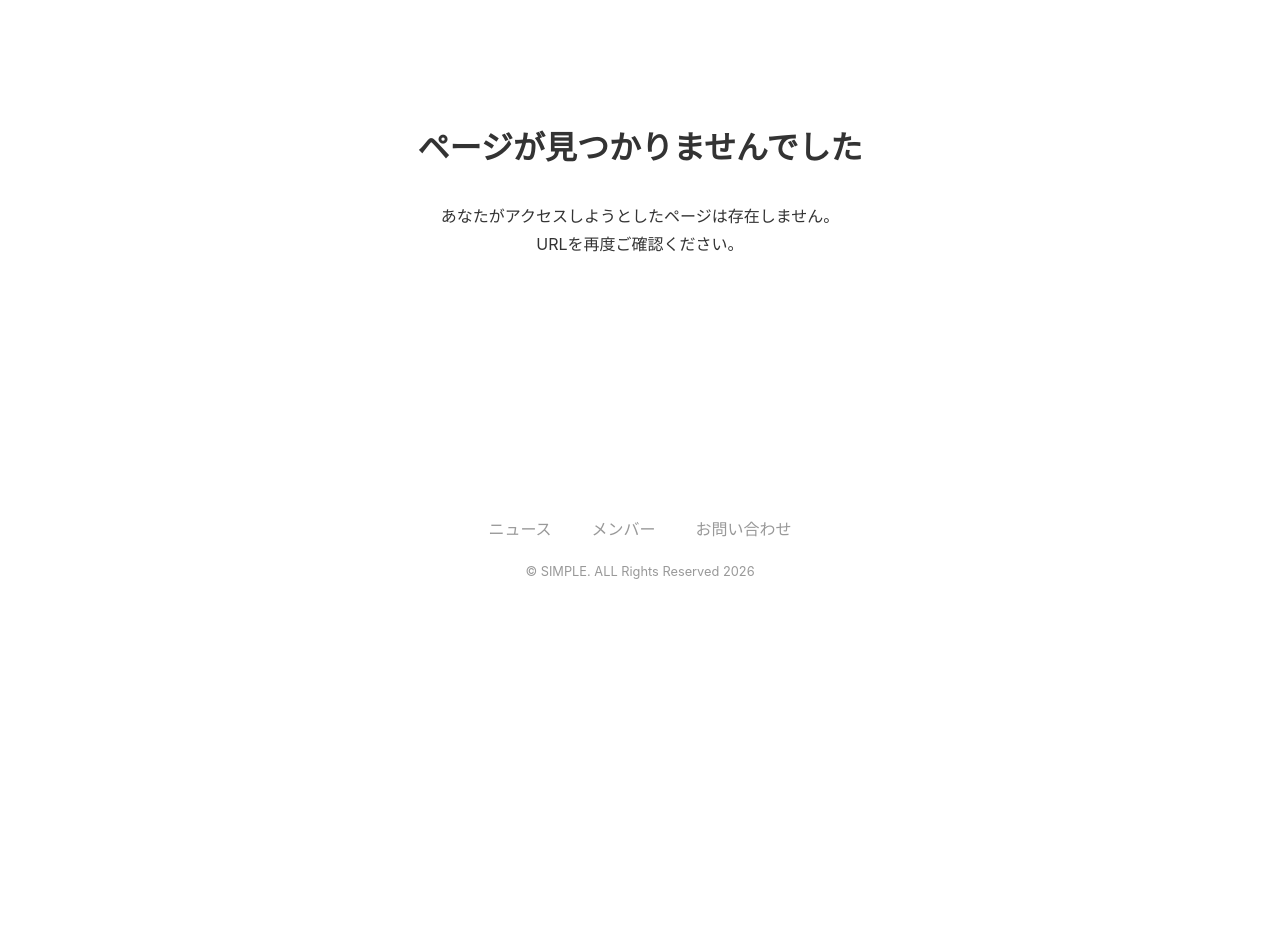
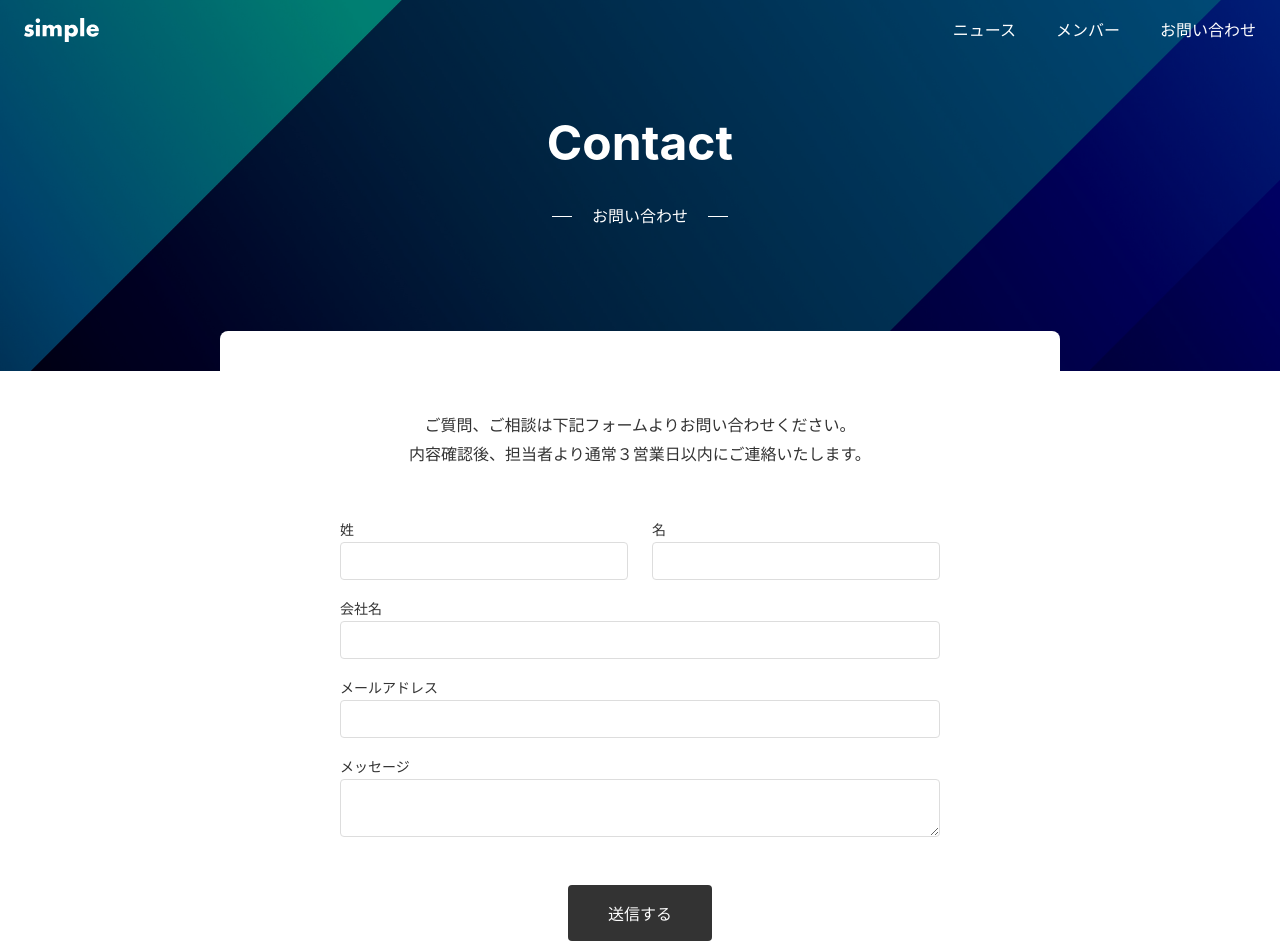
Before and after one commit to msk-0604/next-site, a Next.js app: page /contact in a window 1280 px wide. Before the commit this address had no page. Shown: the top 952 px of the page. Before the commit the page ends 800 px from the top, so only its background shows below. Built offline with nearby package versions, Linux system fonts and the light colour scheme.

Commit message:
第9章まで完了

```diff
--- /dev/null
+++ b/app/_actions/contact.ts
@@ -0,0 +1,98 @@
+"use server";
+
+function validateEmail(email:string) {
+  const pattern = /^[^\s@]+@[^\s@]+\.[^\s@]+$/;
+  return pattern.test(email);
+}
+
+export async function createContactData(_prevState:any, formData:
+    FormData) {
+        const rawFormData = {
+            lastname:formData.get("lastname") as string,
+            firstname:formData.get("firstname") as string,
+            company:formData.get("company") as string,
+            email : formData.get("email") as string,
+            message: formData.get("message") as string,
+        };
+
+    if(!rawFormData.lastname) {
+        return {
+            status: "error",
+            message: "姓を入力してください",
+        };
+    }
+    if (!rawFormData.firstname) {
+        return {
+            status: "error",
+            message: "名を入力してください",
+        };
+    }
+     if (!rawFormData.company) {
+        return {
+            status: "error",
+            message: "会社名を入力してください",
+        };
+    }
+     if (!rawFormData.email) {
+        return {
+            status: "error",
+            message: "メールアドレスを入力してください",
+        };
+    }
+     if (!rawFormData.message) {
+        return {
+            status: "error",
+            message: "メッセージを入力してください",
+        };
+    }
+    const result = await fetch(
+        `https://api.hsforms.com/submissions/v3/integration/submit/${process.env.HUBSPOT_PORTAL_ID}/${process.env.HUBSPOT_FORM_ID}`,
+        {
+            method: "POST",
+            headers: {
+                "Content-Type" : "application/json",
+            },
+            body: JSON.stringify({
+                fields: [
+                    {
+                        objectTypeId: "0-1",
+                        name: "lastname",
+                        value: rawFormData.lastname,
+                    },
+                     {
+                        objectTypeId: "0-1",
+                        name: "firstname",
+                        value: rawFormData.firstname,
+                    },
+                     {
+                        objectTypeId: "0-1",
+                        name: "company",
+                        value: rawFormData.company,
+                    },
+                     {
+                        objectTypeId: "0-1",
+                        name: "email",
+                        value: rawFormData.email,
+                    },
+                     {
+                        objectTypeId: "0-1",
+                        name: "message",
+                        value: rawFormData.message,
+                    },
+                ],
+            }),
+        },
+    );
+
+    try {
+        await result.json();
+    } catch (e) {
+        console.log(e);
+        return {
+            status: "error",
+            message: "お問い合わせに失敗しました",
+        };
+    }
+
+    return {status: "success",message: "OK"};
+}
--- /dev/null
+++ b/app/components/ContactForm/index.module.css
@@ -0,0 +1,73 @@
+.form {
+  max-width: 600px;
+  margin: 0 auto;
+}
+
+.item {
+  display: flex;
+  flex-direction: column;
+  flex: 1;
+  padding: 8px 0;
+}
+
+.horizontal {
+  display: flex;
+  justify-content: flex-start;
+  align-items: center;
+  width: 100%;
+  gap: 24px;
+}
+
+.label {
+  font-size: 14px;
+}
+
+.textfield {
+  border: 1px solid var(--color-border);
+  padding: 8px;
+  border-radius: 4px;
+  line-height: 1.5;
+  width: 100%;
+}
+
+.textarea {
+  border: 1px solid var(--color-border);
+  padding: 8px;
+  border-radius: 4px;
+  line-height: 1.5;
+  width: 100%;
+}
+
+.actions {
+  text-align: center;
+  margin-top: 40px;
+}
+
+.button {
+  border: none;
+  background-color: var(--color-button-primary);
+  padding: 16px 40px;
+  font-size: 16px;
+  border-radius: 4px;
+  color: var(--color-text-unpainted);
+  cursor: pointer;
+}
+
+.success {
+  background-color: var(--color-bg-sub);
+  text-align: center;
+  padding: 40px;
+  border-radius: var(--border-radius);
+}
+
+.error {
+  color: var(--color-text-error);
+  font-size: 14px;
+  margin-bottom: 8px;
+}
+
+@media (max-width: 640px) {
+  .success {
+    text-align: left;
+  }
+}
--- /dev/null
+++ b/app/components/ContactForm/index.tsx
@@ -0,0 +1,73 @@
+"use client";
+
+import { createContactData } from "@/app/_actions/contact";
+import { useActionState } from "react";
+import style from "./index.module.css";
+
+const initialState = {
+    status: "",
+    message: "",
+};
+
+
+export default function ContactForm() {
+    const [state,formAction] =
+    useActionState(createContactData, initialState);
+    console.log(state);
+    if(state.status==="success") {
+        return (
+            <p className={style.success}>
+                お問い合わせありがとうございます。
+                <br />
+                お返事まで今しばらくお待ちください。
+            </p>
+        );
+    }
+    return (
+        <form className={style.form} action={formAction}>
+            <div className={style.horizontal}>
+                <div className={style.item}>
+                    <label className={style.label} htmlFor="lastname">
+                        姓
+                        </label>
+                        <input className={style.textfield} type="text" id=
+                        "lastname" name="lastname"/>
+                    </div>
+                    <div className={style.item}>
+                        <label className={style.label} htmlFor="firstname">
+                            名
+                        </label>
+                        <input className={style.textfield} type="text" id=
+                        "firstname" name="firstname" />
+                    </div>
+                </div>
+                <div className={style.item}>
+                    <label className={style.label} htmlFor="company">
+                        会社名
+                    </label>
+                     <input className={style.textfield} type="text" id=
+                        "company" name="company" />
+                </div>
+                <div className={style.item}>
+                    <label className={style.label} htmlFor="email">
+                        メールアドレス
+                    </label>
+                     <input className={style.textfield} type="text" id=
+                        "email" name="email" />
+                </div>
+                <div className={style.item}>
+                    <label className={style.label} htmlFor="message">
+                        メッセージ
+                    </label>
+                     <textarea className={style.textarea}  id="message"
+                         name="message" />
+                </div>
+                <div className={style.actions}>
+                    {state.status==="error" && (
+                        <p className={style.error}>{state.message}</p>
+                    )}
+                     <input type="submit" value="送信する" className={style.button} />
+            </div>
+        </form>
+    );
+}
--- /dev/null
+++ b/app/contact/layout.tsx
@@ -0,0 +1,15 @@
+import Hero from "@/app/components/Hero";
+import Sheet from "@/app/components/Sheet";
+
+type Props = {
+    children: React.ReactNode;
+};
+
+export default function RootLayout({children}: Props) {
+    return (
+        <>
+        <Hero title="Contact" sub="お問い合わせ" />
+        <Sheet>{children}</Sheet>
+        </>
+    );
+}
--- /dev/null
+++ b/app/contact/page.module.css
@@ -0,0 +1,10 @@
+.text {
+  text-align: center;
+  margin-bottom: 40px;
+}
+
+@media (max-width: 640px) {
+  .text {
+    text-align: left;
+  }
+}
--- /dev/null
+++ b/app/contact/page.tsx
@@ -0,0 +1,15 @@
+import style from "./page.module.css";
+import ContactForm from "@/app/components/ContactForm";
+
+export default function Page() {
+    return (
+        <div className={style.container}>
+            <p className={style.text}>
+                ご質問、ご相談は下記フォームよりお問い合わせください。
+                <br />
+                内容確認後、担当者より通常３営業日以内にご連絡いたします。
+            </p>
+            <ContactForm />
+        </div>
+    );
+}
```
